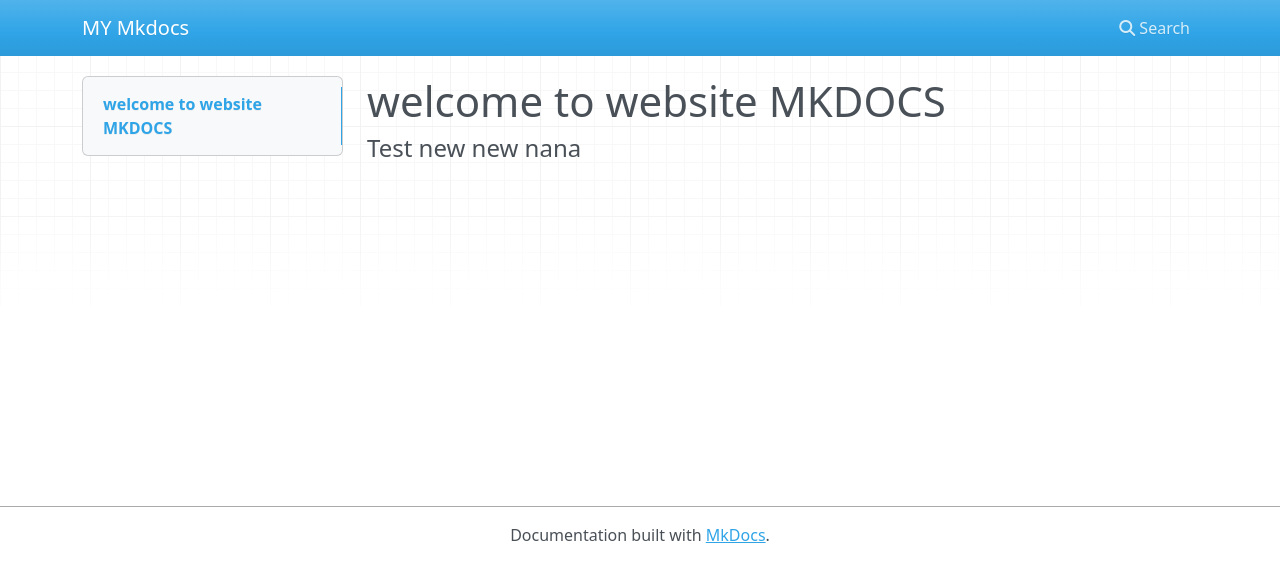
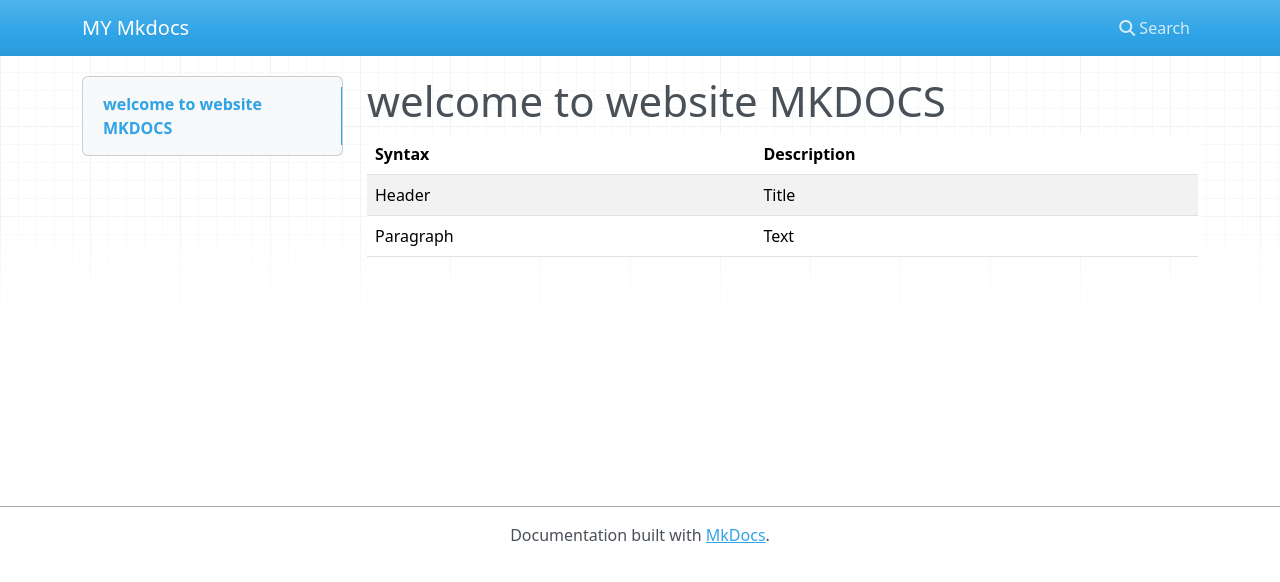
Before and after one commit to Sharbal-Shuker/mkdocs_test, an MkDocs documentation site: the page built from docs/index.md, in a window 1280 px wide. Shown: the top 582 px of the page. Built offline with MkDocs 1.6.1, drawn with Linux system fonts in a browser that asks for light colours; nearby versions of some CDN libraries.

Commit message:
Update index.md

```diff
--- a/docs/index.md
+++ b/docs/index.md
@@ -1,2 +1,5 @@
 #welcome to website MKDOCS
-#### Test new new nana
+| Syntax | Description |
+| ----------- | ----------- |
+| Header | Title |
+| Paragraph | Text |
```
